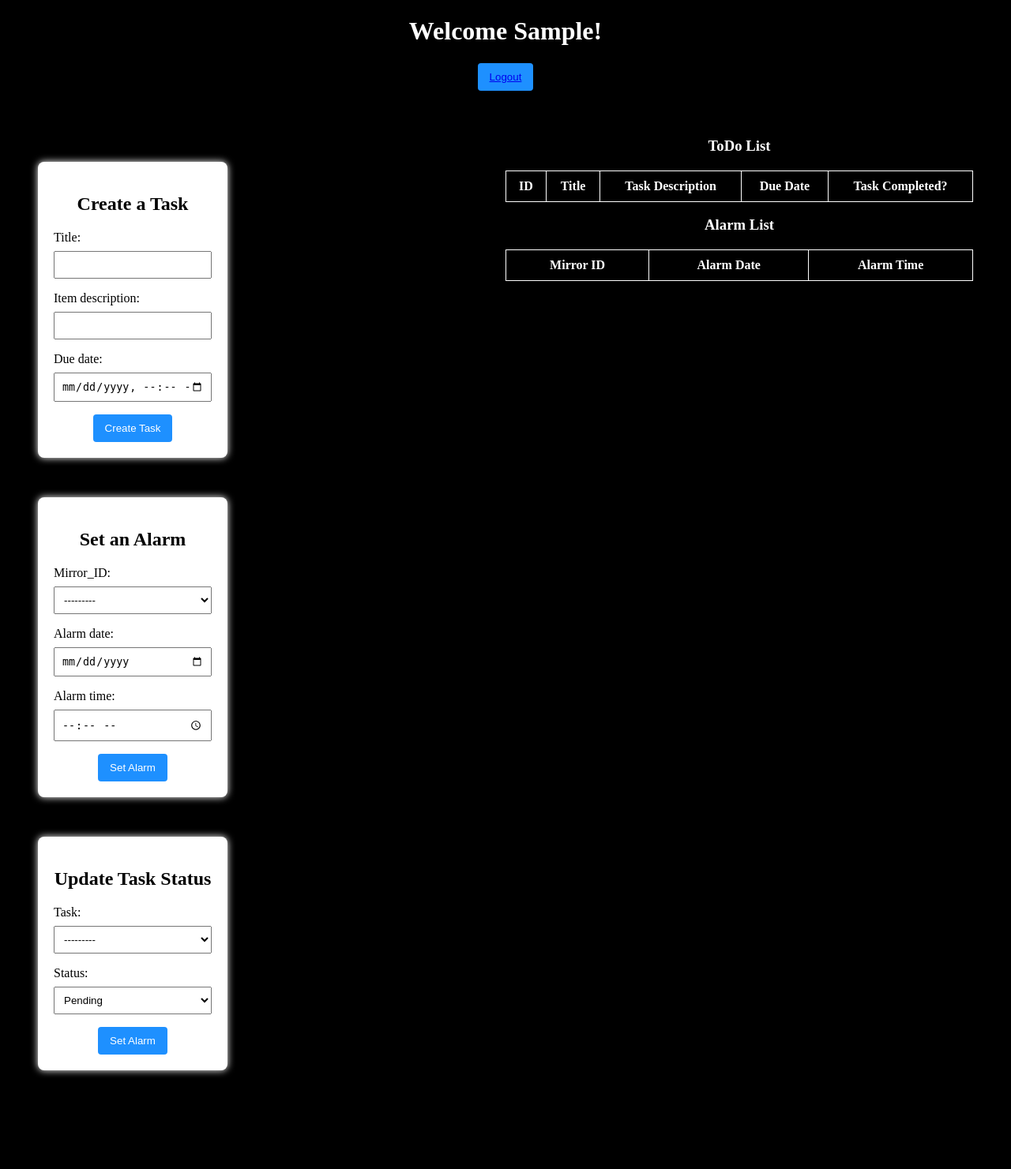
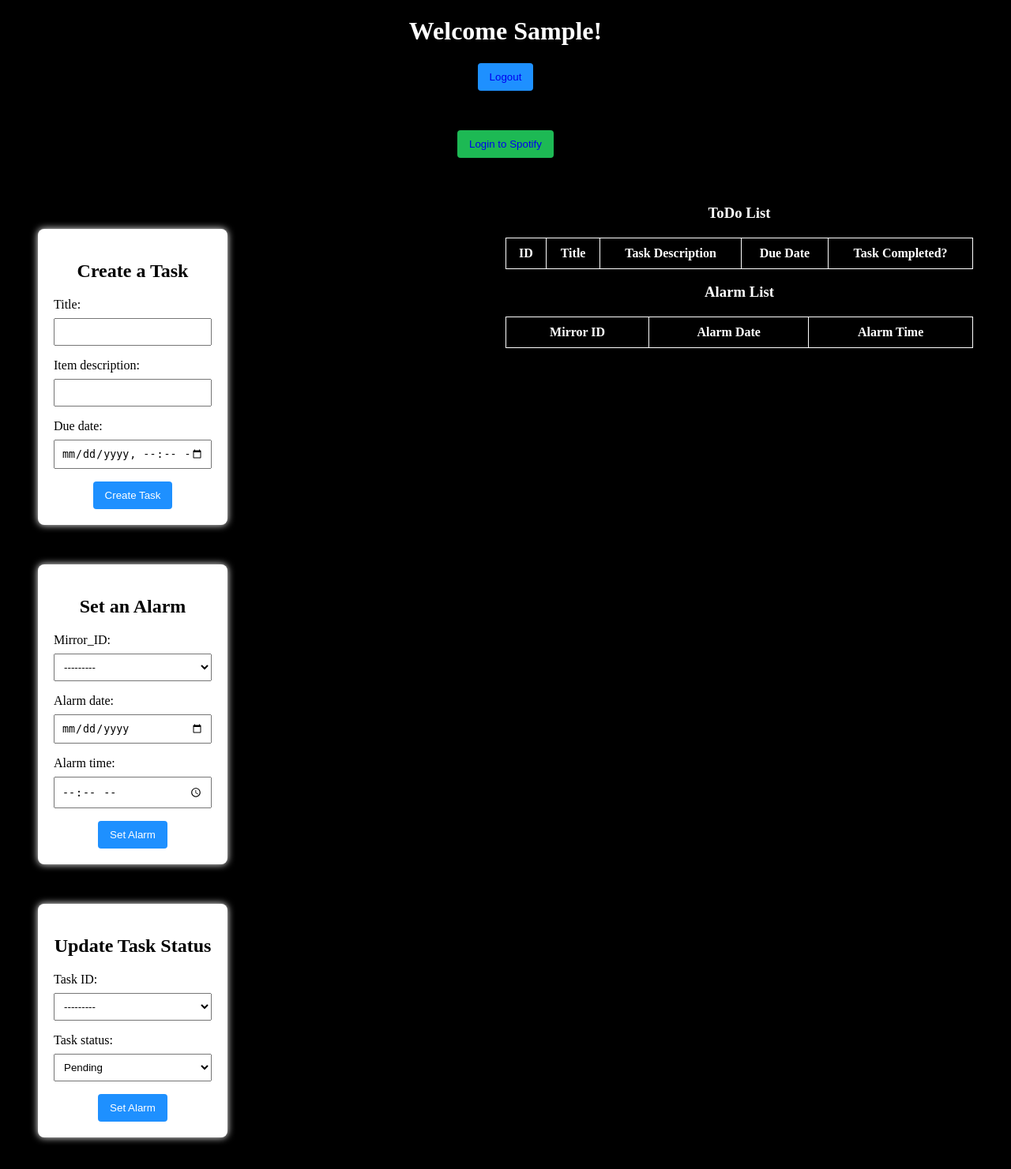
Before and after one commit to siddharth200119/SmartGaze, a Django app: page /home/ in a window 1280 px wide. Shown: the whole page at 79% size. Before the commit the page ends 1363 px from the top, so only its background shows below. Run offline with Django 5.2, Linux system fonts and the light colour scheme; the visitor is signed in with stand-in values (Sample User, id 1); data that the repository does not hold is empty.

Commit message:
Added Spotify APIs

```diff
--- a/Web App/django_web-app/templates/home.html
+++ b/Web App/django_web-app/templates/home.html
@@ -1,3 +1,5 @@
+{% load static %}
+
 <!DOCTYPE html>
 <html lang="en">
 
@@ -82,6 +84,9 @@
             margin: 0 auto;
             display: block;
             transition: background-color 0.3s;
+        }
+
+        a {
             text-decoration: none;
         }
 
@@ -93,25 +98,56 @@
         .message {
             text-align: center;
             font-size: medium;
+            font-weight: 1000;
             color: red;
+            margin-top: 20px;
             margin-bottom: 10px;
+        }
+
+        .spotify-button {
+            background-color: #1db954;
+            color: white;
+            padding: 10px 15px;
+            border: none;
+            border-radius: 4px;
+            cursor: pointer;
+            margin-top: 50px;
+            display: flex;
+            align-items: center;
+            transition: background-color 0.3s;
+        }
+
+        .spotify-button:hover {
+            background-color: #24db5a;
+        }
+
+        .spotify-logo {
+            max-width: 20px;
+            height: 20px;
+            margin-right: 10px;
         }
     </style>
 </head>
 
 <body>
-    <div class="contatiner">
+    <div class="container">
         <h1>Welcome {{fname}}! </h1>
         <button type="submit" class="logout"><a href="{% url 'user_logout' %}">Logout</a></button>
+        <div class="message">
+            {% for msg in messages %}
+            {{ msg }}
+            {% endfor %}
+        </div>
+
+        <button class="spotify-button">
+            <!-- <img src="../static/spotify (1).svg" alt="Spotify Logo" class="spotify-logo"> -->
+            <a href="{% url 'spotify_login' %}">Login to Spotify</a>
+        </button>
+
         <div class="main">
             <div class="forms">
                 <form class="form" action="{% url 'save_todo' %}" method="post">
                     {% csrf_token %}
-                    <div class="message">
-                        {% for msg in messages %}
-                        {{ msg }}
-                        {% endfor %}
-                    </div>
                     <h2>Create a Task</h2>
                     {{todoform.as_p}}
                     <button type="submit">Create Task</button>
--- a/Web App/django_web-app/web_app/forms.py
+++ b/Web App/django_web-app/web_app/forms.py
@@ -39,14 +39,14 @@ class AlarmForm(forms.ModelForm):
         }
 
 
-
 class StatusUpdateForm(forms.ModelForm):
-    status = forms.ChoiceField(choices=[('Pending', 'Pending'), ('Completed', 'Completed')])
-    tid = forms.ModelChoiceField(queryset=None, label='Task')
+    task_status = forms.ChoiceField(choices=[('Pending', 'Pending'), ('Completed', 'Completed')])
+    tid = forms.ModelChoiceField(queryset=None, label='Task ID')
 
     def __init__(self, userid, *args, **kwargs):
         super(StatusUpdateForm, self).__init__(*args, **kwargs)
         self.fields['tid'].queryset = To_do_list.objects.filter(userid=userid)
+
     class Meta:
         model = To_do_list
-        fields = ['tid','status']
+        fields = ['tid','task_status']
--- a/Web App/django_web-app/web_app/models.py
+++ b/Web App/django_web-app/web_app/models.py
@@ -51,7 +51,7 @@ class To_do_list(models.Model):
         # managed = False
 
     def __str__(self):
-        return f"{self.tid}: {self.title} "
+        return f"{self.tid} : {self.title} "
 
 
 class Bridge(models.Model):
--- a/Web App/django_web-app/web_app/urls.py
+++ b/Web App/django_web-app/web_app/urls.py
@@ -10,5 +10,8 @@ urlpatterns = [
     path('update_task_status/', update_task_status, name='update_task_status'),
     path('todo_api/<int:userid>', todo_api, name='todo_api'),
     path('alarm_api/<int:userid>', alarm_api, name='alarm_api'),
-    path('user_api/<int:userid>', user_api, name='user_api'),
+    path('get_face_patterns_api/<int:mirrorid>', get_face_patterns_api, name='get_face_patterns_api'),
+    path('get_everything_api/<int:userid>', get_everything_api, name='get_everything_api'),
+    path('spotify/login/', spotify_login, name='spotify_login'),
+    path('spotify/callback/', spotify_callback, name='spotify/callback/'),
 ]
--- a/Web App/django_web-app/web_app/views.py
+++ b/Web App/django_web-app/web_app/views.py
@@ -4,10 +4,15 @@ from django.contrib.auth import authenticate, login, logout, get_user_model
 from django.contrib.auth.decorators import login_required
 from django.contrib import messages
 from django.contrib.auth.hashers import make_password
+from rest_framework import status
+import base64
+import json
+import requests
+import urllib
+from urllib.parse import urlencode
 from .models import *
 from .serializers import *
 from .forms import *
-
 from rest_framework.decorators import api_view
 from rest_framework.response import Response
 # Create your views here.
@@ -143,27 +148,25 @@ def save_alarm(request):
     # return render(request, 'home.html', context)
 
 
+#Function to update the task status in the To-Do List
 @login_required()
 def update_task_status(request):
     uid = request.user.id
-    try:
-        task = To_do_list.objects.get(tid=3)
-        if request.method == 'POST':
-            form = StatusUpdateForm(request.POST, userid=uid)
-            print("DONE")
-            if form.is_valid():
-                tid = form.cleaned_data['tid']
-                status = form.cleaned_data['status']
-                updated_task = To_do_list.objects.filter(tid=tid).update(task_status=status)
-
+    if request.method == 'POST':
+        # form = StatusUpdateForm(request.POST)
+        form = StatusUpdateForm(userid=uid, data=request.POST)
+        if form.is_valid():
+            # tid = form.cleaned_data['tid']
+            tid = request.POST.get('tid')
+            status = form.cleaned_data['task_status']
+            try:
+                updated_task = To_do_list.objects.get(tid=tid, userid=uid)
+                updated_task.task_status = status
+                updated_task.save()
                 messages.success(request, 'Task status updated successfully.')
-                return redirect('home')
-        # else:
-            # form = TodoListUpdateForm(instance=task)
-        # return render(request, 'update_task_status.html', {'form': form, 'task': task})
-    except To_do_list.DoesNotExist:
-        messages.error(request, 'Task not found.')
-        return redirect('home')
+            except To_do_list.DoesNotExist:
+                messages.error(request, 'Task not found.')
+    return redirect('home')
 
 
 ''' API Functions '''
@@ -179,18 +182,6 @@ def todo_api(request, userid):
         })
 
 
-# class Todosapi(api_view):
-#         def get(self, request):
-#             uid = request.user
-#             data = To_do_list.objects.filter(userid=uid)
-#             serializer = ToDoSerializer(data, many=True)
-#             print(data)
-#             return Response({
-#                 'message': 'Added data',
-#                 'data': serializer.data
-#                 })
-
-
 #API to get the details of the Alarm
 @api_view(["GET"])
 def alarm_api(request, userid):
@@ -202,11 +193,92 @@ def alarm_api(request, userid):
         })
 
 
-#API to get the details of the User's face pattern with user ID
+#API to get the details of the User's face pattern with user ID & username
 @api_view(["GET"])
-def user_api(request, userid):
-    data = User.objects.filter(userid=userid)
-    serializer = UserSerializer(data, many=True)
-    return Response({
-        'data': serializer.data
+def get_face_patterns_api(request, mirrorid):
+    bridge_data = Bridge.objects.filter(mirrorid=mirrorid)
+    serialized_data = []
+
+    for bridge_obj in bridge_data:
+        user_serializer = UsersSerializer(bridge_obj.userid)
+        serialized_data.append({
+            'userid': bridge_obj.userid.id,
+            'username': user_serializer.data['username'],
+            'face_pattern': user_serializer.data['face_pattern']
         })
+
+    return Response({'data': serialized_data})
+
+
+#API to get all the user data, with alarm & todo list details
+@api_view(["GET"])
+def get_everything_api(request, userid):
+    bridge_data = Bridge.objects.filter(userid=userid).first()
+    if not bridge_data:
+        return Response({'error': 'Mirror not found'}, status=status.HTTP_404_NOT_FOUND)
+
+    serializer = BridgeSerializer(bridge_data)
+    return Response(serializer.data)
+
+
+#Function to Login to spotify using spotify SDK Endpoints
+def spotify_login(request):
+    scope = "streaming \
+               user-read-email \
+               user-read-private"
+    auth_query_parameters = {
+        "response_type": "code",
+        "client_id": 'f9b2ce4da25d46089002cb53895170df',
+        "scope": scope,
+        "redirect_uri": "http://localhost:8000/spotify/callback",
+    }
+    authorization_url = 'https://accounts.spotify.com/authorize/?' + urlencode(auth_query_parameters)
+    return redirect(authorization_url)
+
+
+# @login_required()
+@api_view(["GET"])
+def spotify_callback(request):
+    code = request.GET.get('code')
+    if code:
+        token_url = 'https://accounts.spotify.com/api/token'
+
+        spotify_client_id = 'f9b2ce4da25d46089002cb53895170df'
+        spotify_client_secret = '58e3fd6f522c453a83f5e2fd96096b9f'
+
+        redirect_uri = 'http://localhost:8000/spotify/callback'
+
+        form_data = {
+            'code': code,
+            'redirect_uri': redirect_uri,
+            'grant_type': 'authorization_code'
+        }
+
+        # Encode the client ID and client secret as base64
+        auth_header = base64.b64encode(f'{spotify_client_id}:{spotify_client_secret}'.encode()).decode('utf-8')
+
+        headers = {
+            'Authorization': f'Basic {auth_header}',
+            'Content-Type': 'application/x-www-form-urlencoded'
+        }
+
+        # Make the POST request to the token endpoint
+        response = requests.post(token_url, data=form_data, headers=headers)
+
+        content = json.loads(response.content)
+        access_token=content['access_token']
+        refresh_token = content['refresh_token']
+        uid = request.user.id
+        user = Mirror_Users.objects.filter(id=uid).update(spotify_access_token=access_token)
+
+        if response.status_code == 200:
+            access_token = response.json()['access_token']
+            return redirect('/')
+        else:
+            # Handle error if the request failed
+            return redirect('/error')
+
+    else:
+        # Handle error if code parameter is missing
+        return redirect('/error')
+    return Response(code)
--- a/Web App/django_web-app/web_project/settings.py
+++ b/Web App/django_web-app/web_project/settings.py
@@ -81,7 +81,7 @@ DATABASES = {
         'ENGINE': 'django.db.backends.mysql',
         'NAME': 'trial',
         'USER': 'pratik',
-        'PASSWORD': 'Drc@1234',
+        'PASSWORD': 'pk@123',
         'HOST': 'localhost',
         'PORT': '3306',
     }
```
Also changed, not shown: Web App/django_web-app/web_app/serializers.py (+28 -5 lines), Web App/django_web-app/static/spotify_logo.png (added), Web App/django_web-app/web_app/migrations/0001_initial.py, Web App/django_web-app/web_app/migrations/0002_remove_mirror_users_api_key_and_more.py (deleted), Web App/django_web-app/web_app/migrations/0002_to_do_list_complete.py (deleted), Web App/django_web-app/web_app/migrations/0003_alarm.py (deleted), Web App/django_web-app/web_app/migrations/0003_alter_to_do_list_task_status.py (deleted), Web App/django_web-app/web_app/migrations/0004_rename_alarm_bridge_alter_bridge_options.py (deleted).
